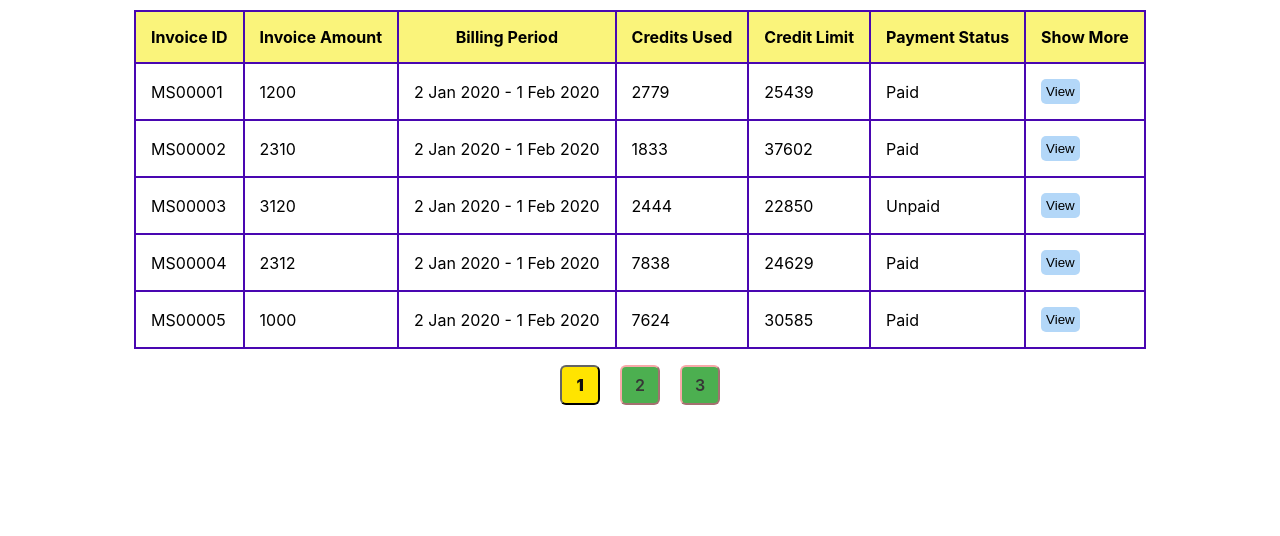
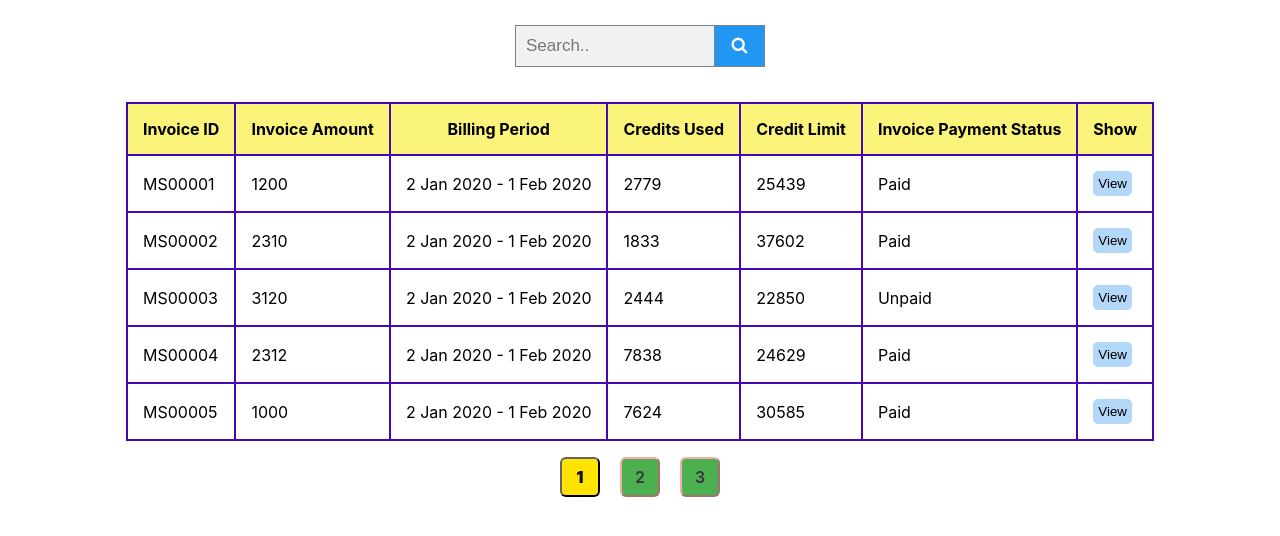
Before and after one commit to githubtest0912/Invoice-Report, a React (Create React App) app: page / in a window 1280 px wide. Shown: the top 536 px of the page. Built offline with nearby package versions, Linux system fonts and the light colour scheme; data requests are answered from the project's data file.

Commit message:
create search

```diff
--- a/src/TableData/MainTable.js
+++ b/src/TableData/MainTable.js
@@ -1,12 +1,12 @@
 import React, { useState, useEffect } from "react";
 import Data from './components/Data'
 import Pagination from './components/Pagination'
+import Search from "./components/Search";
 import './style/style.css'
 
 const MainTable = () => {
   const [fetchData, updateFetchData] = useState([]);
 
-// pagination
   const [currentPage, setCurrentPage] = useState(1);
   const [postsPerPage] = useState(5);
 
@@ -14,6 +14,12 @@ const MainTable = () => {
   const [show, setShow] = useState(false);
   const [selectedData, setSelectedData] = useState({});
 
+  //search
+  const [searchText, setSearchText] = useState("");
+  // sort
+  const [order, setOrder] = useState("ASC");
+
+  //modal
   const handleClick = (selectedRec) => {
     setSelectedData(selectedRec);
     setShow(true);
@@ -22,6 +28,58 @@ const MainTable = () => {
   const hideModal = () => {
     setShow(false);
   };
+
+  // search
+  const handleChange = (value) => {
+    setSearchText(value);
+    filterData(value);
+  };
+  const filterData = (value) => {
+    const lowerCaseValue = value.toLowerCase().trim();
+    if (!lowerCaseValue) {
+      updateFetchData(fetchData);
+    } else {
+      const filteredData = fetchData.filter((item) => {
+        return Object.keys(item).some((key) => {
+          return item[key].toString().toLowerCase().includes(lowerCaseValue);
+        });
+      });
+      updateFetchData(filteredData);
+    }
+  };
+
+
+  //sort
+  const sorting = (col) => {
+    if (order === "ASC") {
+      const sorted = [...fetchData];
+      //console.log("Asc  : ", sorted);
+      sorted.sort((a, b) =>
+        typeof a[col] === "number"
+          ? a[col] - b[col]
+          : a[col].toLowerCase() > b[col].toLowerCase()
+          ? 1
+          : -1
+      );
+      updateFetchData(sorted);
+      setOrder("DSC");
+    }
+
+    if (order === "DSC") {
+      const sorted = [...fetchData];
+      sorted.sort((a, b) =>
+        typeof a[col] === "number"
+          ? b[col] - a[col]
+          : b[col].toLowerCase() > a[col].toLowerCase()
+          ? 1
+          : -1
+      );
+      updateFetchData(sorted);
+      setOrder("ASC");
+    }
+  };
+
+  //======================================================
 
   let API_URL = `http://localhost:3003/data`;
 
@@ -41,12 +99,19 @@ const MainTable = () => {
 
   return (
     <div>
+      <Search
+        searchText={searchText}
+        setSearchText={setSearchText}
+        handleChange={handleChange}
+
+      />
       <Data
         fetchData={currentPosts}
         selectedData={selectedData}
         show={show}
         hideModal={hideModal}
         handleClick={handleClick}
+        sorting={sorting}
       />
       <Pagination
         totalPosts={fetchData.length}
@@ -54,6 +119,8 @@ const MainTable = () => {
         setCurrentPage={setCurrentPage}
         currentPage={currentPage}
       />
+
+
     </div>
   );
 };
--- a/src/TableData/components/Data.js
+++ b/src/TableData/components/Data.js
@@ -1,10 +1,11 @@
 import React from "react";
 import Modal from './Modal'
 
-const Data = ({ fetchData,handleClick,show,selectedData,hideModal }) => {
+const Data = ({ fetchData,handleClick,show,selectedData,hideModal,sorting }) => {
+
 
   const renderData = () => {
-    return fetchData && fetchData.length > 0 ? (
+    return  fetchData.length > 0 &&
       fetchData.map((item, index) => {
         return (
           <tr key={index}>
@@ -16,15 +17,13 @@ const Data = ({ fetchData,handleClick,show,selectedData,hideModal }) => {
             <td>{item.InvoicePaymentStatus}</td>
             <td>
                 <button className='detailButton' onClick={() => handleClick(item)}>
-               View
+                 View
                 </button>
               </td>
           </tr>
         );
       })
-    ) : (
-      <h3>Loading...</h3>
-    );
+
   };
 
 
@@ -32,31 +31,32 @@ const Data = ({ fetchData,handleClick,show,selectedData,hideModal }) => {
     <div>
       <table>
         <thead>
-          <tr>
-            <th>
+        <tr>
+            <th onClick={() => sorting("InvoiceID")}>
               <span>Invoice ID</span>
             </th>
-            <th>
+            <th onClick={() => sorting("InvoiceAmount")}>
               <span>Invoice Amount</span>
             </th>
-            <th>
+            <th onClick={() => sorting("BillingPeriod")}>
               <span>Billing Period</span>
             </th>
-            <th>
+            <th onClick={() => sorting("CreditsUsed")}>
               <span>Credits Used</span>
             </th>
-            <th>
+            <th onClick={() => sorting("CreditsLimit")}>
               <span>Credit Limit</span>
             </th>
-            <th>
-              <span> Payment Status</span>
+            <th onClick={() => sorting("InvoicePaymentStatus")}>
+              <span>Invoice Payment Status</span>
             </th>
-            <th><span>Show More</span></th>
+            <th>Show</th>
           </tr>
         </thead>
         <tbody>{renderData()}</tbody>
       </table>
       {show && <Modal details={selectedData} handleClose={hideModal} />}
+      {fetchData.length === 0 && <span>No records found to display</span>}
     </div>
   );
 };
--- /dev/null
+++ b/src/TableData/components/Search.js
@@ -0,0 +1,28 @@
+import React from "react";
+
+
+const Search = ({searchText,setSearchText,handleChange,handleReset}) => {
+
+
+  return (
+    <div>
+        <form
+        className="example" style={{ margin: "auto", maxWidth: "300px" }}>
+      <input
+        type="text"
+        placeholder="Search.."
+        name="search2"
+        autoComplete="off"
+        value={searchText}
+        onChange={(e) => handleChange(e.target.value)}
+      />
+      <button type="submit">
+        <i className="fa fa-search"></i>
+      </button>
+      </form>
+
+    </div>
+  );
+};
+
+export default Search;
```
